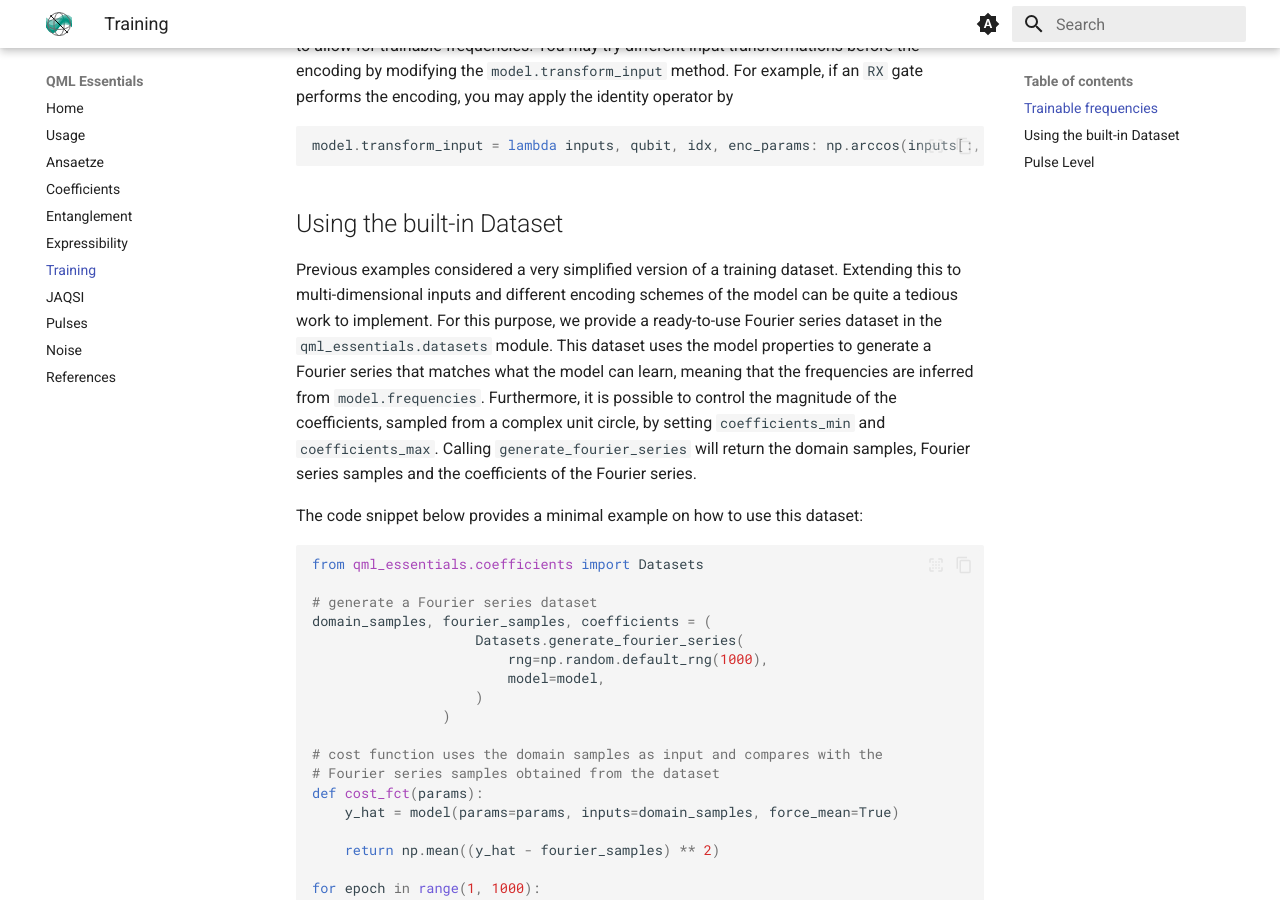
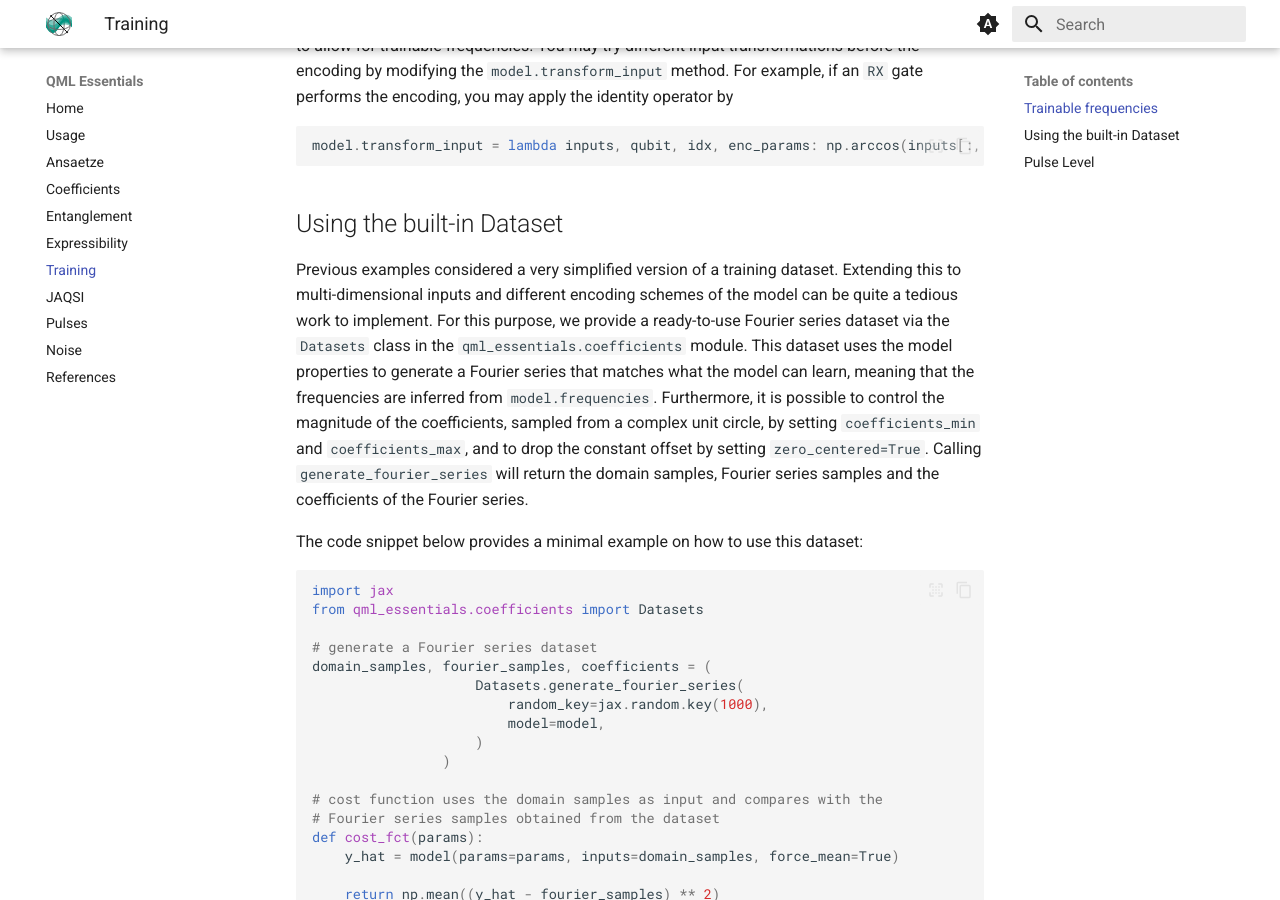
Before and after one commit to cirKITers/qml-essentials, an MkDocs documentation site: the page built from docs/training.md, in a window 1280 px wide and 900 px high, scrolled down 6817 px. Built offline with MkDocs 1.6.1 and Material for MkDocs 9.7.7, drawn with Linux system fonts in a browser that asks for light colours; emoji names are drawn with the system emoji font.

Commit message:
dataset fix
Signed-off-by: Melvin Strobl <lc3267@kit.edu>

````diff
--- a/docs/training.md
+++ b/docs/training.md
@@ -245,20 +245,21 @@ model.transform_input = lambda inputs, qubit, idx, enc_params: np.arccos(inputs[
 
 Previous examples considered a very simplified version of a training dataset.
 Extending this to multi-dimensional inputs and different encoding schemes of the model can be quite a tedious work to implement.
-For this purpose, we provide a ready-to-use Fourier series dataset in the `qml_essentials.datasets` module.
+For this purpose, we provide a ready-to-use Fourier series dataset via the `Datasets` class in the `qml_essentials.coefficients` module.
 This dataset uses the model properties to generate a Fourier series that matches what the model can learn, meaning that the frequencies are inferred from `model.frequencies`.
-Furthermore, it is possible to control the magnitude of the coefficients, sampled from a complex unit circle, by setting `coefficients_min` and `coefficients_max`.
+Furthermore, it is possible to control the magnitude of the coefficients, sampled from a complex unit circle, by setting `coefficients_min` and `coefficients_max`, and to drop the constant offset by setting `zero_centered=True`.
 Calling `generate_fourier_series` will return the domain samples, Fourier series samples and the coefficients of the Fourier series.
 
 The code snippet below provides a minimal example on how to use this dataset:
 
 ```python
+import jax
 from qml_essentials.coefficients import Datasets
 
 # generate a Fourier series dataset
 domain_samples, fourier_samples, coefficients = (
                     Datasets.generate_fourier_series(
-                        rng=np.random.default_rng(1000),
+                        random_key=jax.random.key(1000),
                         model=model,
                     )
                 )
````
